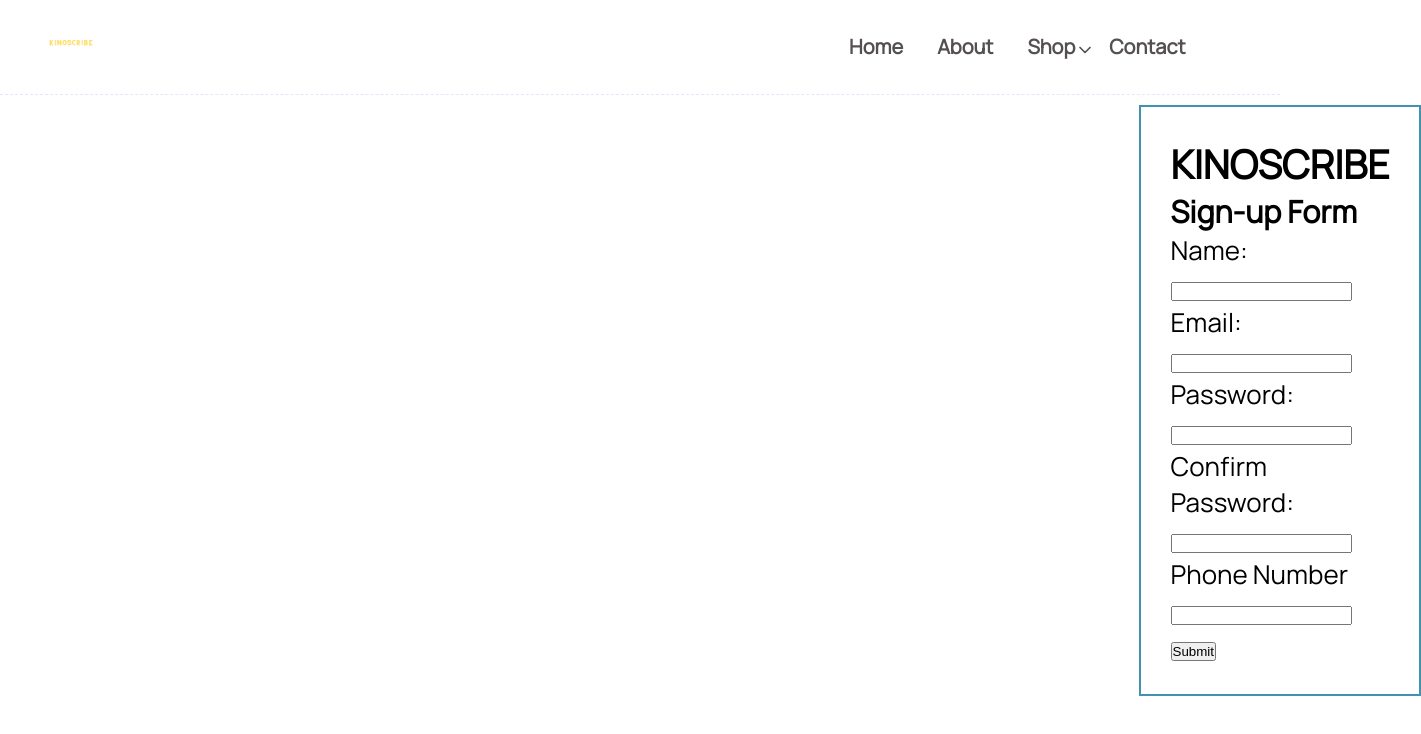
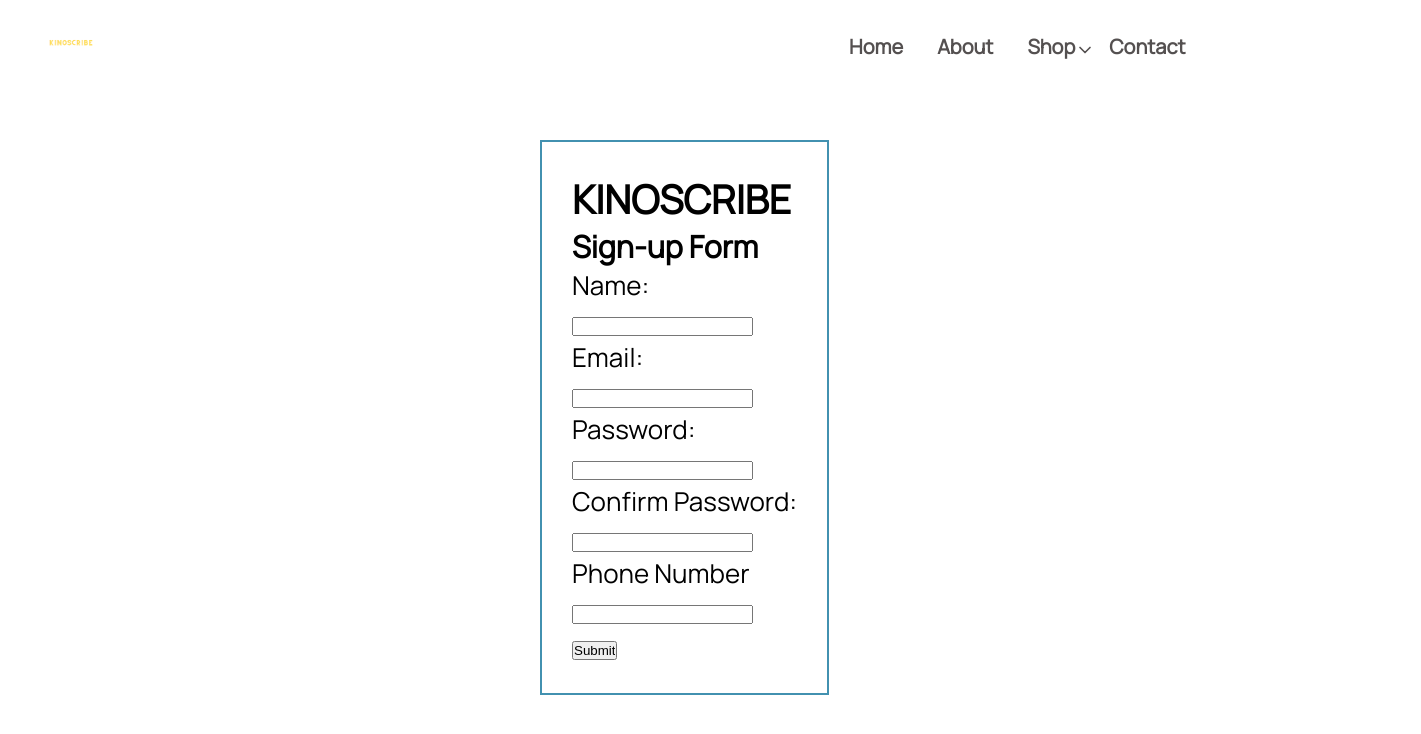
Before and after one commit to prateekrai123/kinoscribe, a React (Create React App) app: page /signup in a window 1280 px wide. Shown: the top 734 px of the page, 1421 px wide, since content can reach past the window. Built offline with nearby package versions, Linux system fonts and the light colour scheme.

Commit message:
signup updated

```diff
--- a/src/Components/MainHeader/MainHeader.css
+++ b/src/Components/MainHeader/MainHeader.css
@@ -82,14 +82,14 @@
 		display: flex;
 	}
 } */
-/* body {
+body {
   margin: auto;
   padding: 0px;
   overflow-x: hidden;
   background-repeat: repeat;
   font-family: 'Inter', sans-serif;
   display: grid;
-} */
+}
 .container {
   width: 100%;
 	padding-right:15px;
@@ -175,13 +175,13 @@
   padding: 36px 3px 27px 3px;
   border-left: 1px solid lavender;
 }
-.header__middle {
+/* .header__middle {
   display: flex;
   width: 100%;
   float: left;
   border-bottom: 1px dashed lavender;
   position: relative;
-}
+} */
 .header__middle__logo > a > h1 {
   color: #07a8ff;
   text-transform: uppercase;
--- a/src/Pages/SignIn/SignIn.module.css
+++ b/src/Pages/SignIn/SignIn.module.css
@@ -1,6 +1,11 @@
 .signin {
-    margin: 3rem auto;
-    width: 95%;
+    margin: 8rem auto;
+    /* position: fixed;
+    top: 35%;
+    left: 50%;
+    margin-top: -100px;
+    margin-left: -100px; */
+    width: 90%;
     max-width: 25rem;
     border-radius: 6px;
     background-color: #38015c;
--- a/src/Pages/SignUp/SignUp.module.css
+++ b/src/Pages/SignUp/SignUp.module.css
@@ -1,5 +1,8 @@
+
 .signup {
-    text-align: center;
+    text-align: center ;
+
+
     }
     .signup_form {
     border:2px solid rgb(66, 145, 176);
@@ -9,10 +12,15 @@
     .signup_header {
     background-color: white;
     min-height: 100vh;
-    display: flex;
-    flex-direction: column;
-    align-items: center;
-    justify-content: center;
+    position: fixed;
+    top: 30%;
+    left: 50%;
+    margin-top: -100px;
+    margin-left: -100px;
+    /* display: flex;
+    flex-direction: column; */
+    /* align-items: center; */
+    /* justify-content: center; */
     font-size: calc(10px + 2vmin);
     color: black;
     }
--- a/src/index.css
+++ b/src/index.css
@@ -12,3 +12,8 @@
 code {
   font-family: 'Manrope', sans-serif;
 }
+*{
+  box-sizing: border-box;
+  margin: 0;
+  padding: 0;
+}
```
